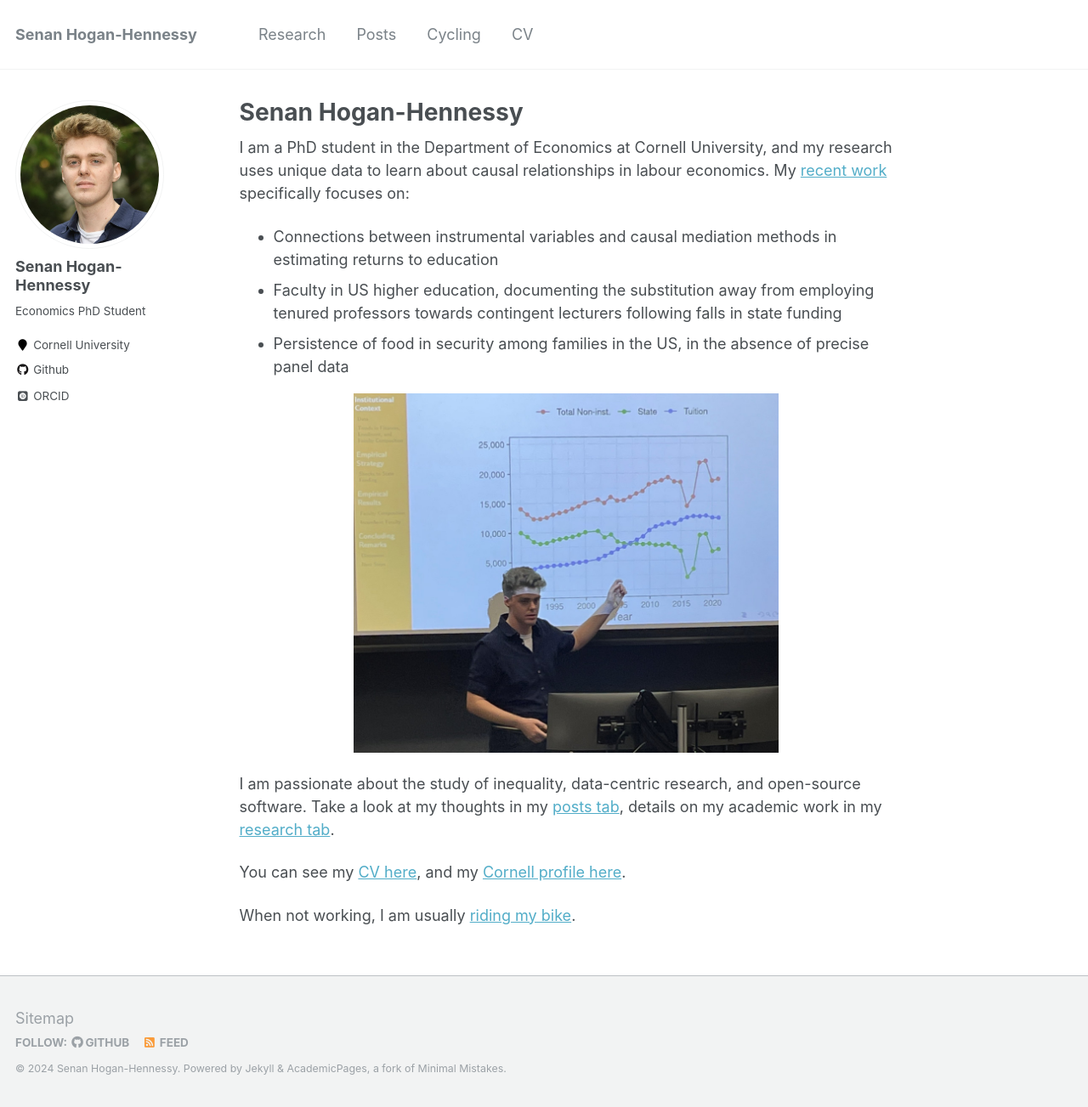
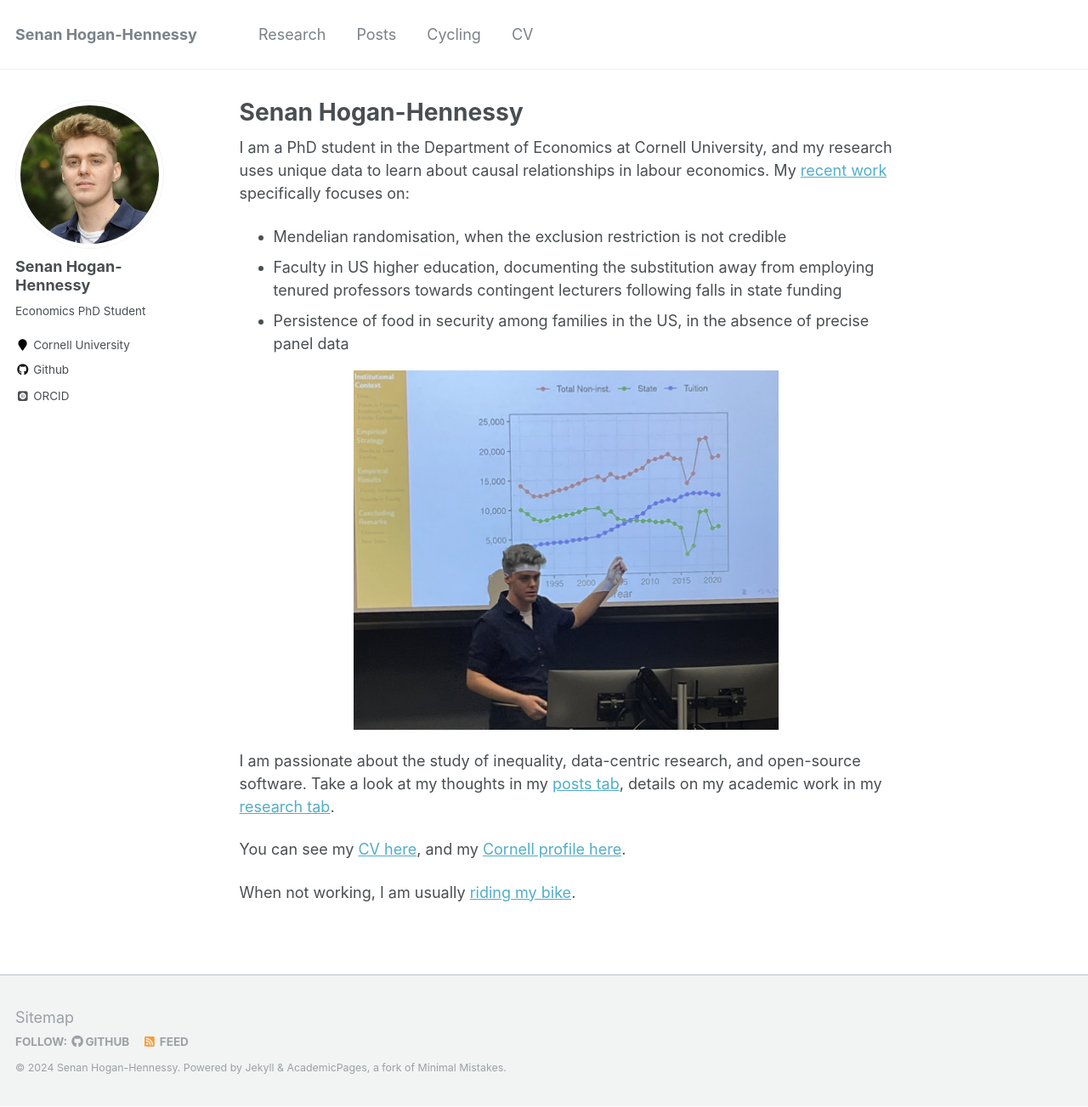
Before and after one commit to shoganhennessy/shoganhennessy.github.io, a Jekyll site: the page built from _pages/about.md, in a window 1280 px wide and 1303 px high. Shown: the whole window at 85% size. Built offline with Jekyll 4.4.1, drawn with Linux system fonts in a browser that asks for light colours; some web fonts are replaced.

Commit message:
writing revisions.

```diff
--- a/_pages/about.md
+++ b/_pages/about.md
@@ -11,7 +11,7 @@ redirect_from:
 I am a PhD student in the Department of Economics at Cornell University, and my research uses unique data to learn about causal relationships in labour economics.
 My [recent work](https://shoganhennessy.github.io/research/) specifically focuses on:
 
-- Connections between instrumental variables and causal mediation methods in estimating returns to education
+- Mendelian randomisation, when the exclusion restriction is not credible
 - Faculty in US higher education, documenting the substitution away from employing tenured professors towards contingent lecturers following falls in state funding
 - Persistence of food in security among families in the US, in the absence of precise panel data
 
```
Also changed, not shown: 2 other files.
